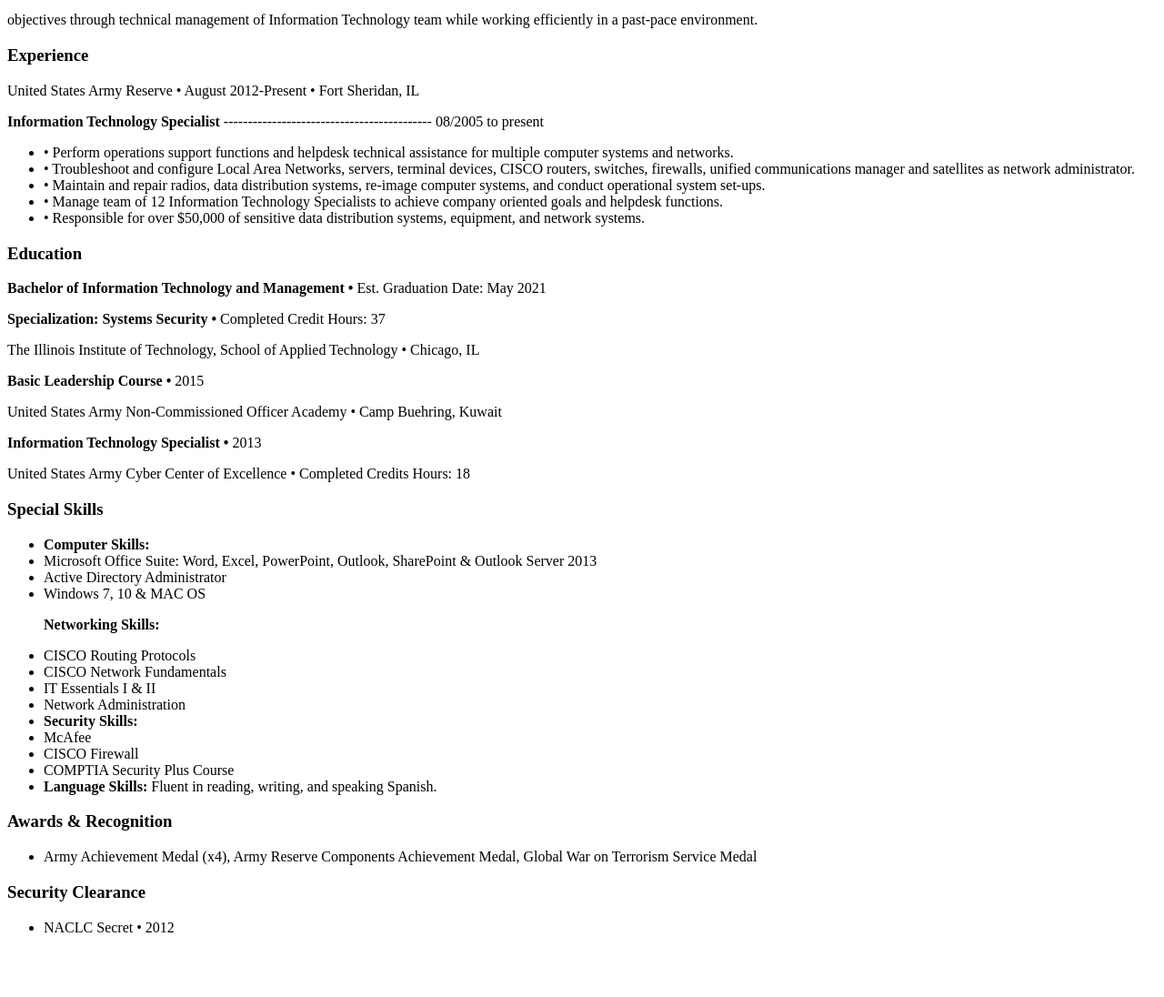
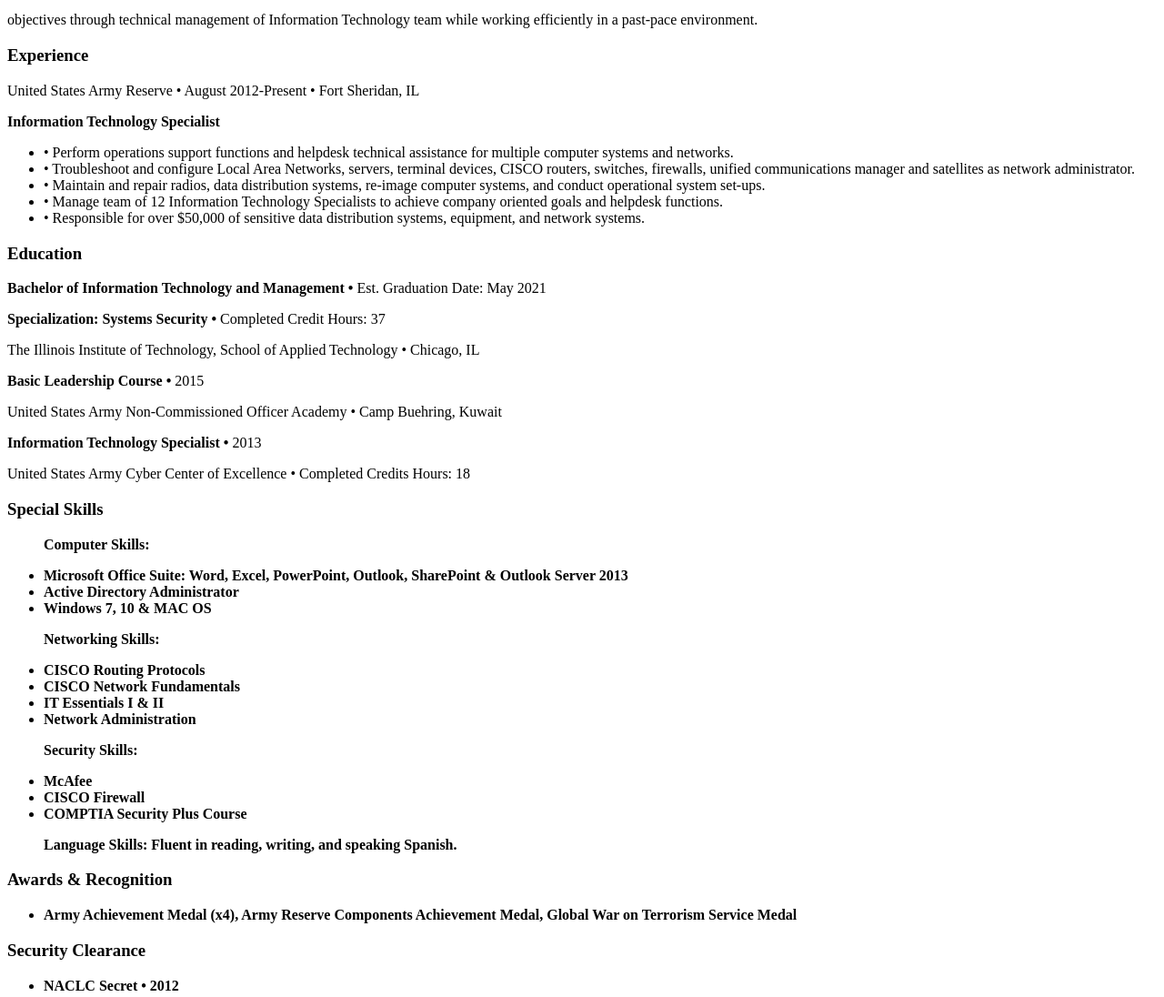
Before and after one commit to bcalerogonzalez/Project-1, a plain HTML site: page resume.html in a window 1280 px wide. Shown: the part 330-1426 px from the top of the page at 91% size. Before the commit the page ends 1375 px from the top, so only its background shows below. Drawn offline with Linux system fonts and the light colour scheme.

Commit message:
Update resume.html
Corrected unnecessary bullet points

```diff
--- a/resume.html
+++ b/resume.html
@@ -33,7 +33,7 @@
     <section class="Experience">
     <h3>Experience</h3>
     <p> United States Army Reserve  •  August 2012-Present  •  Fort Sheridan, IL</p>
-    <p><strong>Information Technology Specialist </strong> ------------------------------------------- 08/2005 to present</p>
+    <p><strong>Information Technology Specialist </strong></p>
       <ul>
         <li>•	Perform operations support functions and helpdesk technical assistance for multiple computer systems and networks.</li>
         <li>•	Troubleshoot and configure Local Area Networks, servers, terminal devices, CISCO routers, switches, firewalls, unified communications manager and satellites as network administrator.</li>
@@ -63,7 +63,7 @@
     <section class="Special Skills">
     <h3>Special Skills</h3>
       <ul>
-			  <li><strong>Computer Skills:</strong>
+	<p><strong>Computer Skills:</p>
         <li>Microsoft Office Suite: Word, Excel, PowerPoint, Outlook, SharePoint & Outlook Server 2013</li>
         <li>Active Directory Administrator</li>
         <li>Windows 7, 10 & MAC OS</li>
@@ -74,17 +74,17 @@
         <li>IT Essentials I & II</li>
         <li>Network Administration</li>
 
-				<li><strong>Security Skills:</strong></li>
-				<li>McAfee</li>
-				<li>CISCO Firewall</li>
-				<li>COMPTIA Security Plus Course</li>
+	<p><strong>Security Skills:</strong></p>
+	<li>McAfee</li>
+	<li>CISCO Firewall</li>
+	<li>COMPTIA Security Plus Course</li>
 
-				<li><strong>Language Skills:</strong> Fluent in reading, writing, and speaking Spanish.</li>
+	<p><strong>Language Skills:</strong> Fluent in reading, writing, and speaking Spanish.</p>
 
-			</ul>
+       </ul>
     </section>
 
-		<section class="Awards & Recognition">
+    <section class="Awards & Recognition">
     <h3>Awards & Recognition</h3>
 			<ul>
 				<li>Army Achievement Medal (x4), Army Reserve Components Achievement Medal, Global War on Terrorism Service Medal</li>
```
